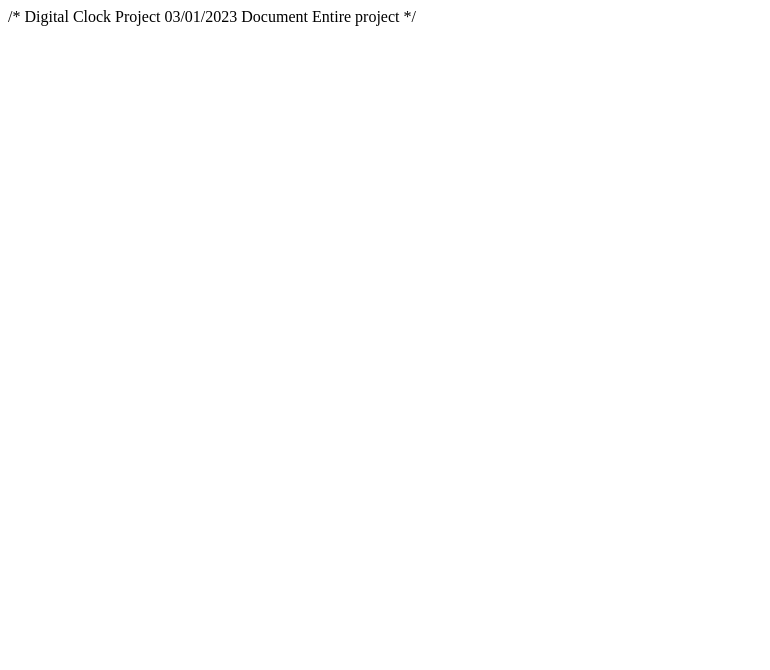
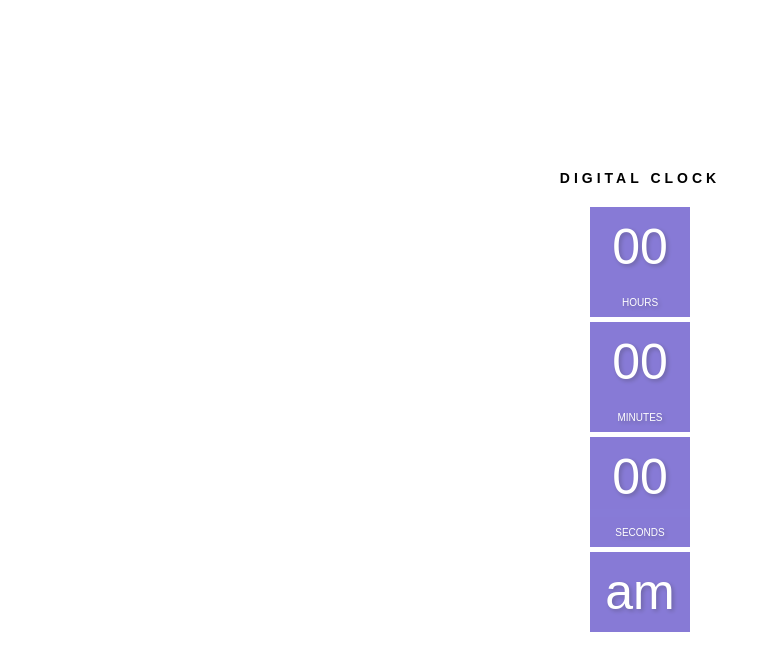
Before and after one commit to pratapshingane18/Digital-Clock, a plain HTML site: page index.html in a window 1280 px wide. Shown: the whole page, without its empty margins (0-770 px from the left). Drawn offline with Linux system fonts and the light colour scheme.

Commit message:
basic html done

```diff
--- a/index.html
+++ b/index.html
@@ -1,3 +1,37 @@
-/*
- Digital Clock Project 03/01/2023
-    Document Entire project */
+<!-- Digital Clock Project 03/01/2023
+    Document Entire project  -->
+
+<!DOCTYPE html>
+<html lang="en">
+<head>
+    <meta charset="UTF-8">
+    <meta http-equiv="X-UA-Compatible" content="IE=edge">
+    <meta name="viewport" content="width=device-width, initial-scale=1.0">
+    <title>Digital Clock</title>
+    <link rel="stylesheet" href="style.css">
+</head>
+<body>
+
+    <h2> Digital Clock</h2>
+    <div class="clock">
+
+    <div class="flex">
+        <div class="hour">
+            <span id="hours">00</span>
+            <span class="text">Hours</span>
+        </div>
+        <div class="minutes">
+            <span id="minutes">00</span>
+            <span class="text">minutes</span>
+        </div>
+        <div class="second">
+            <span id="seconds">00</span>
+            <span class="text">seconds</span>
+        </div>
+        <div class="ampm">
+            <span id="ampm">am</span>
+        </div>
+    </div>
+    </div>
+</body>
+</html>
--- /dev/null
+++ b/style.css
@@ -0,0 +1,90 @@
+body{
+    margin:0;
+    font-family: sans-serif;
+    display:flex;
+    flex-direction: column;
+    align-items: center;
+    height:100vh;
+    justify-content: center;
+    /* background-image: url("https://images.unsplash.com/photo-1465189684280-6a8fa9b19a7a?ixlib=rb-4.0.3&ixid=MnwxMjA3fDB8MHxzZWFyY2h8NzJ8fG5hdHVyZXxlbnwwfHwwfHw%3D&auto=format&fit=crop&w=500&q=60"); */
+    /* background-repeat: no-repeat;
+   background-position: center center;
+    width: 100%;
+    height: auto; */
+}
+
+
+h2{
+    text-transform: uppercase;
+    letter-spacing: 4px;
+    font-size: 14px;
+    text-align: center;
+}
+
+.clock{
+    display: flex;
+
+}
+
+.clock div{
+    margin: 5px;
+}
+
+.clock span{
+    width: 100px;
+    height: 80px;
+    background-color: slateblue;
+    opacity: .8;
+    color:white;
+    display: flex;
+    justify-content: center;
+    align-items: center;
+    font-size: 50px;
+    text-shadow: 2px 2px 4px rgba(0,0,0,0.3);
+}
+
+
+.clock .text{
+    height:30px;
+    font-size: 10px;
+    text-transform: uppercase;
+}
+
+
+
+
+
+
+
+
+
+
+
+/* .clock{
+    margin
+
+    This trick will work with any sizes of div. */
+/*
+.clock{
+    width: 100px;
+    height: 100px;
+
+
+    position: absolute;
+    top:0;
+    bottom: 0;
+    left: 0;
+    right: 0;
+
+    margin: auto;
+}
+
+.flex{
+    display: flex;
+    gap: 50px;
+}
+
+.clock{
+    display:flex;
+    justify-content: space-between;
+} */
```
Also changed, not shown: backgroung.jpg (added).
